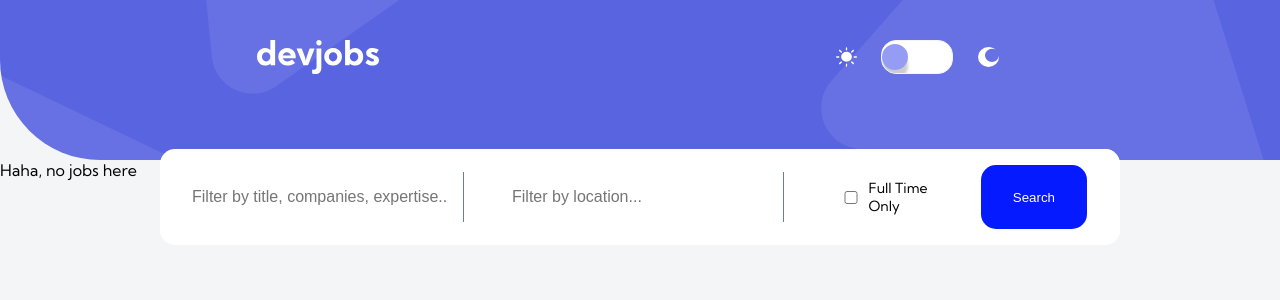
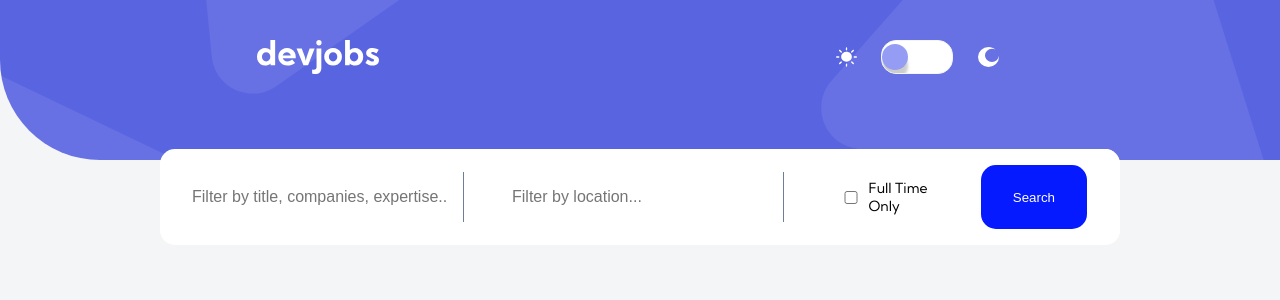
Before and after one commit to timegated/github-jobs-api-react, a React app: page /job/1 in a window 1280 px wide. Shown: the top 300 px of the page. Built offline with nearby package versions, Linux system fonts and the light colour scheme; the HTML template or start-up script is replaced by a standard one.

Commit message:
Routing: Looking into refresh-no-page bug on the JobPost page

```diff
--- a/src/components/JobPost/JobPost.js
+++ b/src/components/JobPost/JobPost.js
@@ -5,8 +5,18 @@ import styled from 'styled-components';
 
 const JobPostHeading = styled.section`
   display: flex;
+  width: 750px;
+  margin: auto;
 
   .img-container {
+    flex: 1 0 20%;
+  }
+  .company-name {
+    display: flex;
+    flex-direction: column;
+    flex: 1 0 60%;
+  }
+  .button-container {
     flex: 1 0 20%;
   }
 `;
@@ -18,14 +28,14 @@ const JobPostBody = styled.section``;
 const JobPost = () => {
   const singleJobContext = useContext(SingleJobContext);
 
-  const { singleJob } = singleJobContext;
+  const { singleJob, singleJobPost } = singleJobContext;
 
   const renderSingleJobPost = (obj) => {
     if (obj !== null) {
       const { company_logo, company, company_url } = singleJob;
       return (<>
         <div className="img-container">
-        <img src={company_logo} alt="company logo" srcset=""/>
+          <img src={company_logo} alt="company logo" srcSet="" width={150} height={150}/>
       </div>
       <div className="company-name">
         <h1>{company}</h1>
@@ -38,7 +48,7 @@ const JobPost = () => {
           </div>
         </>)
     }
-    return 'Haha, no jobs here'
+    return 'Haha, no jobs here';
   }
   return (
     <>
--- a/src/components/Main/Main.js
+++ b/src/components/Main/Main.js
@@ -76,8 +76,12 @@ const Main = () => {
   const jobsContext = useContext(JobsContext);
   const singleJobContext = useContext(SingleJobContext);
 
-  const { jobs } = jobsContext;
+  const { jobs, loadJobsInitial } = jobsContext;
   const { singleJobPost } = singleJobContext;
+
+  useEffect(() => {
+    loadJobsInitial();
+  });
 
   const convertDate = (date) => {
     const currentDate = Date.now();
```
Also changed, not shown: 6 other files (tests, documents, lock files or other folders).
